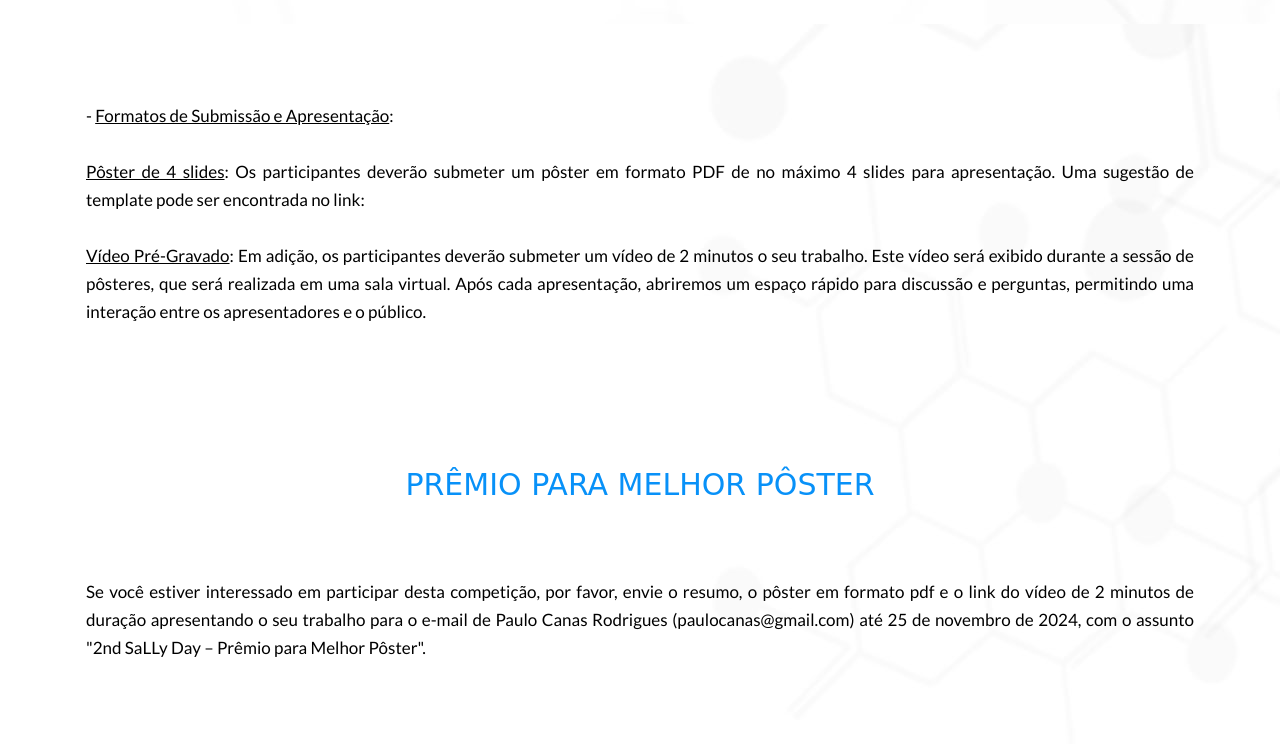
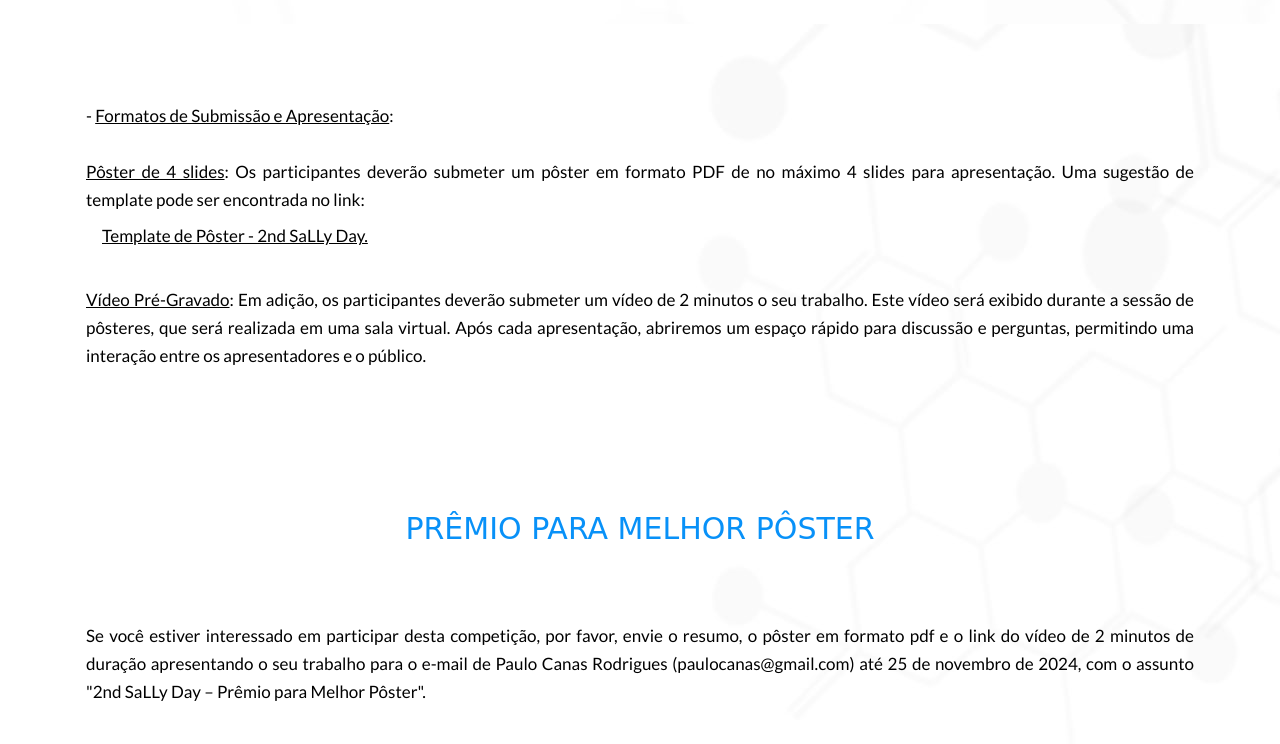
Before and after one commit to SaLLy-laboratory/website-sally-ufba-br, a plain HTML site: page Website/2ndSaLLyDay.html in a window 1280 px wide. Shown: the part 5002-5746 px from the top of the page. Drawn offline with nearby package versions, Linux system fonts and the light colour scheme; a web font is replaced by a local one.

Commit message:
Versão final da página do 2nd SaLLy Day.

```diff
--- a/Website/2ndSaLLyDay.html
+++ b/Website/2ndSaLLyDay.html
@@ -327,7 +327,8 @@
                         </p>
                         <p align = 'justify'>
                            - <u>Formatos de Submissão e Apresentação</u>:<br><br>
-                           <u>Pôster de 4 slides</u>: Os participantes deverão submeter um pôster em formato PDF de no máximo 4 slides para apresentação. Uma sugestão de template pode ser encontrada no link:<br><br>
+                           <u>Pôster de 4 slides</u>: Os participantes deverão submeter um pôster em formato PDF de no máximo 4 slides para apresentação. Uma sugestão de template pode ser encontrada no link:<br>
+                           <a class="nav-link" href="https://docs.google.com/presentation/d/1jfrvfWy-q1Q1-dzA6eZCrw88YbkAye56/edit#slide=id.p1" target="_blank" style="color:black"><u>Template de Pôster - 2nd SaLLy Day.</u></a><br>
                            <u>Vídeo Pré-Gravado</u>: Em adição, os participantes deverão submeter um vídeo de 2 minutos o seu trabalho.
                            Este vídeo será exibido durante a sessão de pôsteres, que será realizada em uma sala virtual.
                            Após cada apresentação, abriremos um espaço rápido para discussão e perguntas, permitindo uma interação entre os apresentadores e o público.
```
